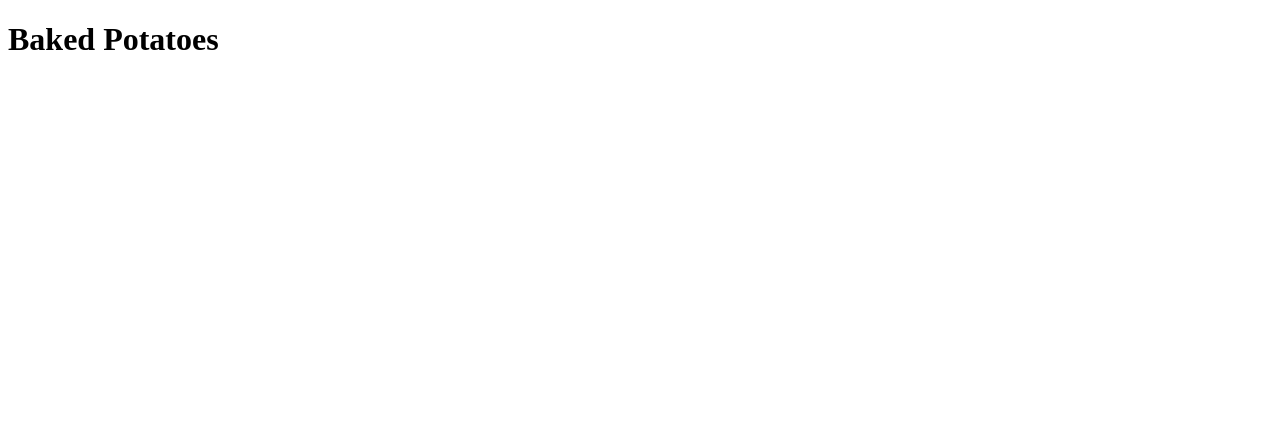
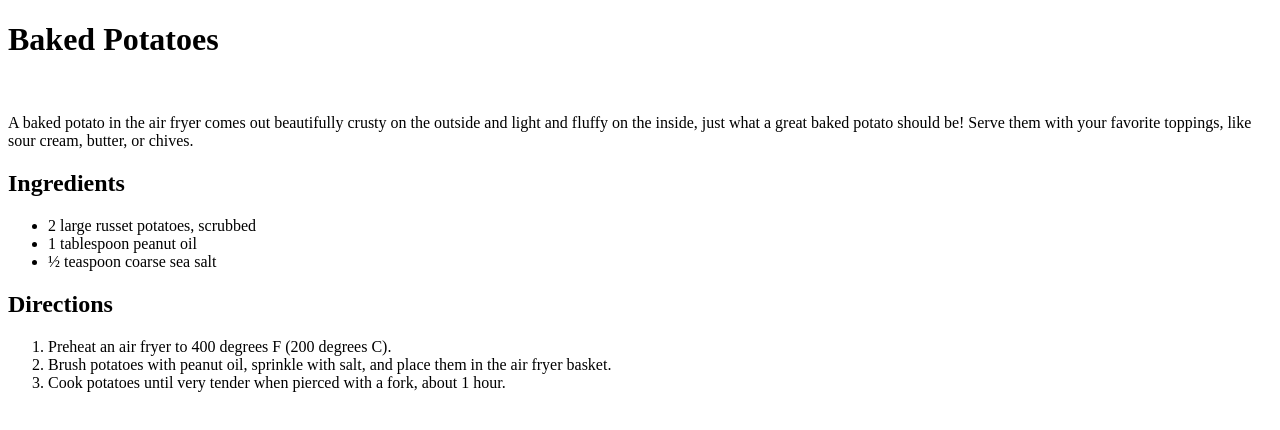
Before and after one commit to Madhurilavakumar/odin-recipes, a plain HTML site: page recipes/baked_potatoes.html in a window 1280 px wide. Drawn offline with Linux system fonts and the light colour scheme.

Commit message:
Added ingredients and directions

```diff
--- a/recipes/baked_potatoes.html
+++ b/recipes/baked_potatoes.html
@@ -7,5 +7,21 @@
     </head>
     <body>
         <h1>Baked Potatoes</h1>
+        <img src="" alt="">
+        <p>
+            A baked potato in the air fryer comes out beautifully crusty on the outside and light and fluffy on the inside, just what a great baked potato should be! Serve them with your favorite toppings, like sour cream, butter, or chives.
+        </p>
+        <h2>Ingredients</h2>
+        <ul>
+            <li>2 large russet potatoes, scrubbed</li>
+            <li>1 tablespoon peanut oil</li>
+            <li>½ teaspoon coarse sea salt</li>
+        </ul>
+        <h2>Directions</h2>
+        <ol>
+            <li>Preheat an air fryer to 400 degrees F (200 degrees C).</li>
+            <li>Brush potatoes with peanut oil, sprinkle with salt, and place them in the air fryer basket.</li>
+            <li>Cook potatoes until very tender when pierced with a fork, about 1 hour.</li>
+        </ol>
     </body>
 </html>
```
